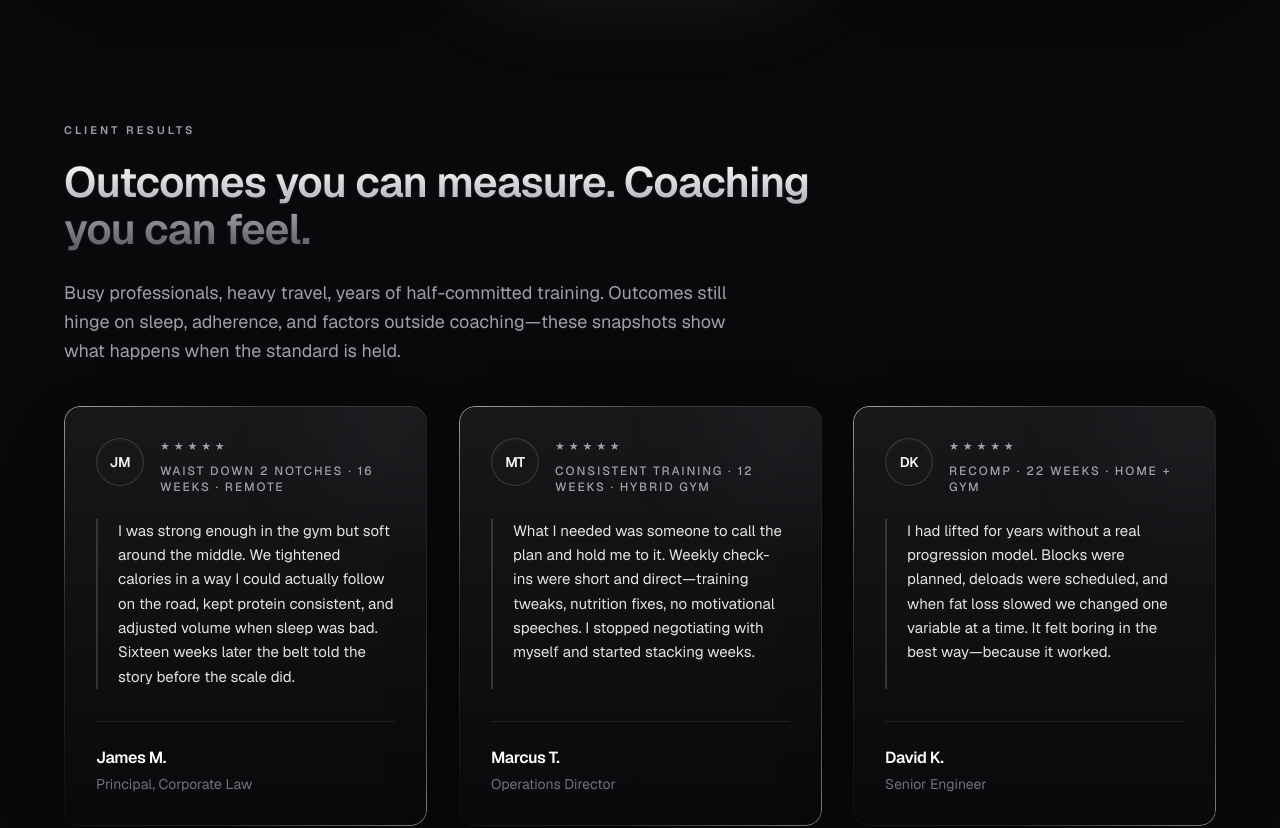
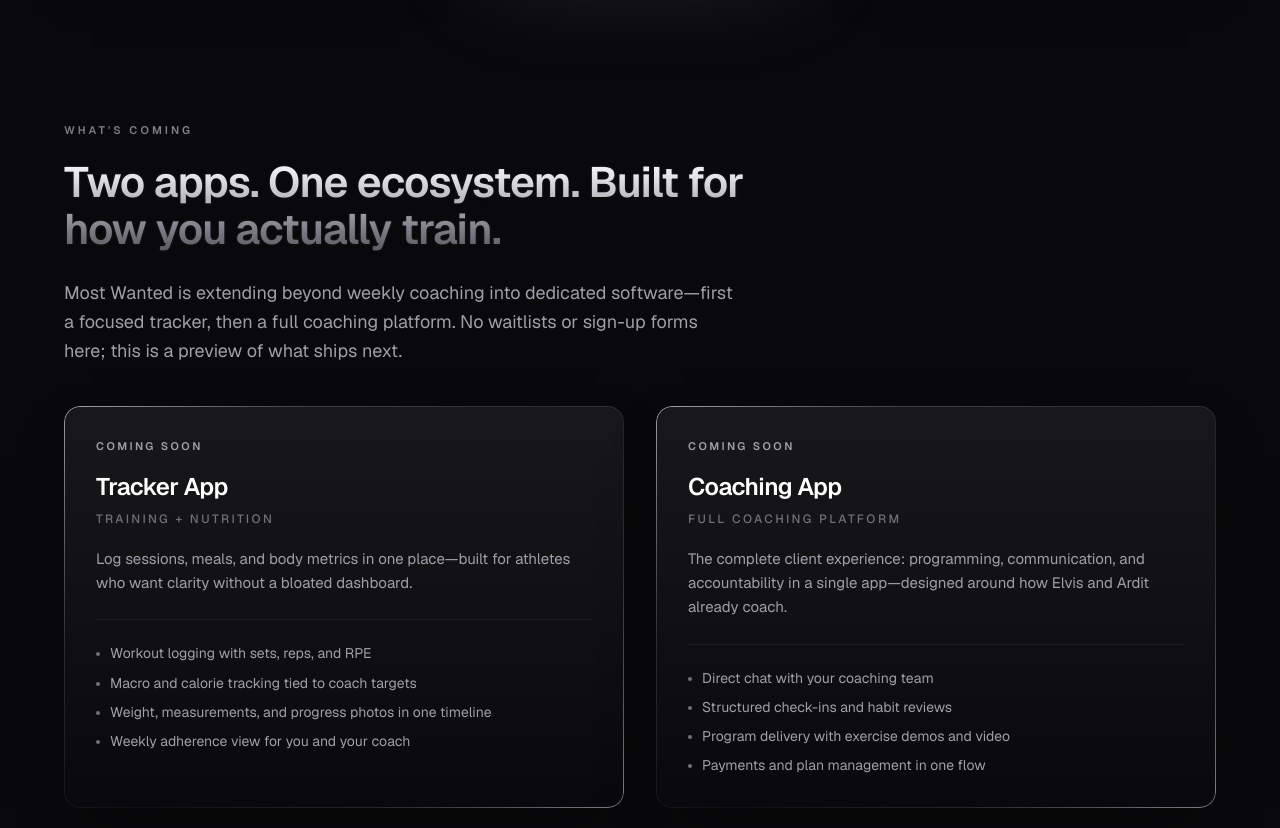
Before and after one commit to mahmuti22/coach-landing, a Next.js app: page / in a window 1280 px wide. Shown: the part 3960-4788 px from the top of the page. Built offline with nearby package versions, Linux system fonts and the light colour scheme.

Commit message:
Add Upcoming Platform section announcing two apps coming in 2026.
Coming-soon cards for Tracker and Coaching apps with no CTAs, placed after Programs.

Co-authored-by: Cursor <cursoragent@cursor.com>

```diff
--- a/src/app/page.tsx
+++ b/src/app/page.tsx
@@ -8,6 +8,7 @@ import { VideoHero } from "@/components/VideoHero";
 import { HowItWorks } from "@/components/HowItWorks";
 import { Programs } from "@/components/Programs";
 import { Testimonials } from "@/components/Testimonials";
+import { UpcomingPlatform } from "@/components/UpcomingPlatform";
 
 export default function Home() {
   return (
@@ -16,6 +17,7 @@ export default function Home() {
       <Hero />
       <AboutCoach />
       <Programs />
+      <UpcomingPlatform />
       <Testimonials />
       <HowItWorks />
       <FAQ />
--- /dev/null
+++ b/src/components/UpcomingPlatform.tsx
@@ -0,0 +1,65 @@
+import { content } from "@/data/content";
+import { SectionContainer } from "./SectionContainer";
+
+export function UpcomingPlatform() {
+  const { upcomingPlatform } = content;
+  const { heading, apps, releaseNote } = upcomingPlatform;
+
+  return (
+    <SectionContainer id="platform">
+      <div className="mb-8 flex flex-col gap-5 lg:mb-10">
+        <p className="steel-eyebrow text-[11px] font-semibold uppercase tracking-[0.28em]">
+          {heading.eyebrow}
+        </p>
+        <h2 className="steel-heading max-w-3xl text-3xl font-semibold tracking-[-0.02em] sm:text-4xl lg:text-[2.65rem] lg:leading-[1.12]">
+          {heading.title}
+        </h2>
+        <p className="max-w-2xl text-base leading-relaxed text-zinc-400 sm:text-lg sm:leading-relaxed">
+          {heading.description}
+        </p>
+      </div>
+
+      <div className="card-grid-3d grid gap-6 md:grid-cols-2 md:items-stretch md:gap-5 lg:gap-8">
+        {apps.map((app) => (
+          <article
+            key={app.name}
+            className="metal-border card-hover-3d relative flex h-full flex-col overflow-hidden rounded-2xl p-7 sm:p-8 shadow-[0_24px_60px_-28px_rgba(0,0,0,0.65)]"
+          >
+            <div className="relative z-[1] flex flex-1 flex-col">
+              <p className="text-[11px] font-semibold uppercase tracking-[0.22em] text-zinc-400">
+                {app.badge}
+              </p>
+              <h3 className="mt-4 text-2xl font-semibold tracking-tight text-white">
+                {app.name}
+              </h3>
+              <p className="mt-2 text-xs font-medium uppercase tracking-[0.2em] text-zinc-500">
+                {app.subtitle}
+              </p>
+              <p className="mt-5 text-[15px] leading-relaxed text-zinc-400">
+                {app.description}
+              </p>
+              <ul className="mt-6 flex flex-1 flex-col gap-2.5 border-t border-white/[0.06] pt-6">
+                {app.features.map((feature) => (
+                  <li
+                    key={feature}
+                    className="flex gap-2.5 text-[14px] leading-snug text-zinc-400"
+                  >
+                    <span
+                      className="mt-2 h-1 w-1 shrink-0 rounded-full bg-zinc-500"
+                      aria-hidden="true"
+                    />
+                    {feature}
+                  </li>
+                ))}
+              </ul>
+            </div>
+          </article>
+        ))}
+      </div>
+
+      <p className="mt-10 text-center text-[11px] font-semibold uppercase tracking-[0.24em] text-zinc-500 sm:mt-12 lg:mt-14">
+        {releaseNote}
+      </p>
+    </SectionContainer>
+  );
+}
--- a/src/data/content.ts
+++ b/src/data/content.ts
@@ -96,6 +96,44 @@ export const content = {
         description:
           "A longer runway for a full physique overhaul: block periodization, deloads planned in advance, nutrition adjustments when fat loss stalls or energy dips, and contingency sessions for hotels or long days. Higher-touch messaging and tighter standards—if you want soft encouragement, this is not it.",
         highlight: "VIP coaching",
+      },
+    ],
+  },
+
+  upcomingPlatform: {
+    heading: {
+      eyebrow: "WHAT'S COMING",
+      title: "Two apps. One ecosystem. Built for how you actually train.",
+      description:
+        "Most Wanted is extending beyond weekly coaching into dedicated software—first a focused tracker, then a full coaching platform. No waitlists or sign-up forms here; this is a preview of what ships next.",
+    },
+    releaseNote: "Both apps targeted for release by end of 2026",
+    apps: [
+      {
+        name: "Tracker App",
+        badge: "Coming soon",
+        subtitle: "Training + nutrition",
+        description:
+          "Log sessions, meals, and body metrics in one place—built for athletes who want clarity without a bloated dashboard.",
+        features: [
+          "Workout logging with sets, reps, and RPE",
+          "Macro and calorie tracking tied to coach targets",
+          "Weight, measurements, and progress photos in one timeline",
+          "Weekly adherence view for you and your coach",
+        ],
+      },
+      {
+        name: "Coaching App",
+        badge: "Coming soon",
+        subtitle: "Full coaching platform",
+        description:
+          "The complete client experience: programming, communication, and accountability in a single app—designed around how Elvis and Ardit already coach.",
+        features: [
+          "Direct chat with your coaching team",
+          "Structured check-ins and habit reviews",
+          "Program delivery with exercise demos and video",
+          "Payments and plan management in one flow",
+        ],
       },
     ],
   },
```
